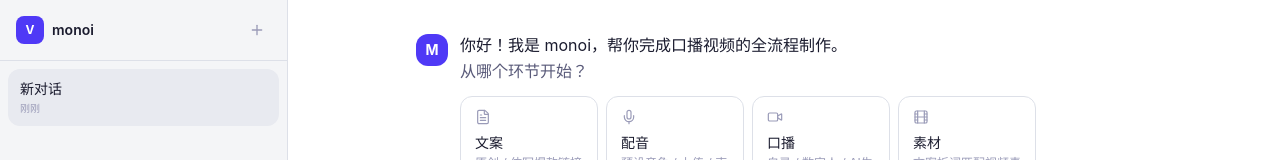
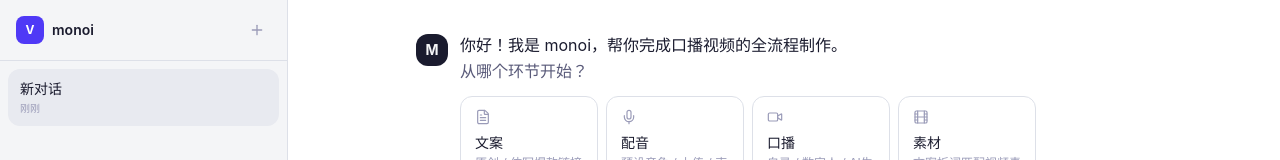
Before and after one commit to jiangzizhao/monoi.cn, a React (Vite) app: page /app in a window 1280 px wide. Shown: the top 160 px of the page. Built offline with nearby package versions, Linux system fonts and the light colour scheme; sample sign-in values are in the browser's storage.

Commit message:
fix avatar M/colors, rename Mono->monoi

```diff
--- a/src/components/chat/MessageBubble.tsx
+++ b/src/components/chat/MessageBubble.tsx
@@ -101,7 +101,7 @@
   if (isUser) {
     return (
       <div className="flex justify-end msg-enter">
-        <div className="max-w-[75%] px-4 py-2.5 rounded-2xl rounded-tr-sm bg-indigo-600/20 border border-indigo-500/20 text-sm text-[var(--text)]">
+        <div className="max-w-[75%] px-4 py-2.5 rounded-2xl rounded-tr-sm bg-[var(--bg-card)] border border-[var(--border)] text-sm text-[var(--text)]">
           {message.blocks.map((b, i) => b.type === 'text' ? <span key={i}>{b.content}</span> : null)}
         </div>
       </div>
@@ -110,7 +110,7 @@
 
   return (
     <div className="flex items-start gap-3 msg-enter">
-      <div className="w-8 h-8 rounded-xl bg-indigo-600 flex items-center justify-center text-white text-sm font-bold flex-shrink-0 mt-0.5">V</div>
+      <div className="w-8 h-8 rounded-xl bg-[var(--text)] flex items-center justify-center text-[var(--bg)] text-sm font-bold flex-shrink-0 mt-0.5">M</div>
       <div className="flex-1 min-w-0 flex flex-col gap-3">
         {message.blocks.map((block, i) => (
           <Block key={i} block={block} msgId={message.id} blockIdx={i} props={{ message, ...props }}/>
--- a/src/components/chat/WelcomeMessage.tsx
+++ b/src/components/chat/WelcomeMessage.tsx
@@ -16,7 +16,7 @@
   return (
     <div className="flex flex-col items-start gap-4 msg-enter">
       <div className="flex items-start gap-3">
-        <div className="w-8 h-8 rounded-xl bg-indigo-600 flex items-center justify-center text-white text-sm font-bold flex-shrink-0 mt-0.5">M</div>
+        <div className="w-8 h-8 rounded-xl bg-[var(--text)] flex items-center justify-center text-[var(--bg)] text-sm font-bold flex-shrink-0 mt-0.5">M</div>
         <div className="flex flex-col gap-3">
           <p className="text-[var(--text)] leading-relaxed">
             你好！我是 monoi，帮你完成口播视频的全流程制作。<br/>
--- a/src/services/ai.ts
+++ b/src/services/ai.ts
@@ -1,6 +1,6 @@
 import type { MessageBlock, ChatMessage } from '../types'
 
-export const SYSTEM_PROMPT = `你是 Mono，一个专为中文自媒体创作者设计的口播视频全流程生产助手。
+export const SYSTEM_PROMPT = `你是 monoi，一个专为中文自媒体创作者设计的口播视频全流程生产助手。
 
 你负责引导用户完成以下6个模块，每个模块有独立的子流程：
 
```
